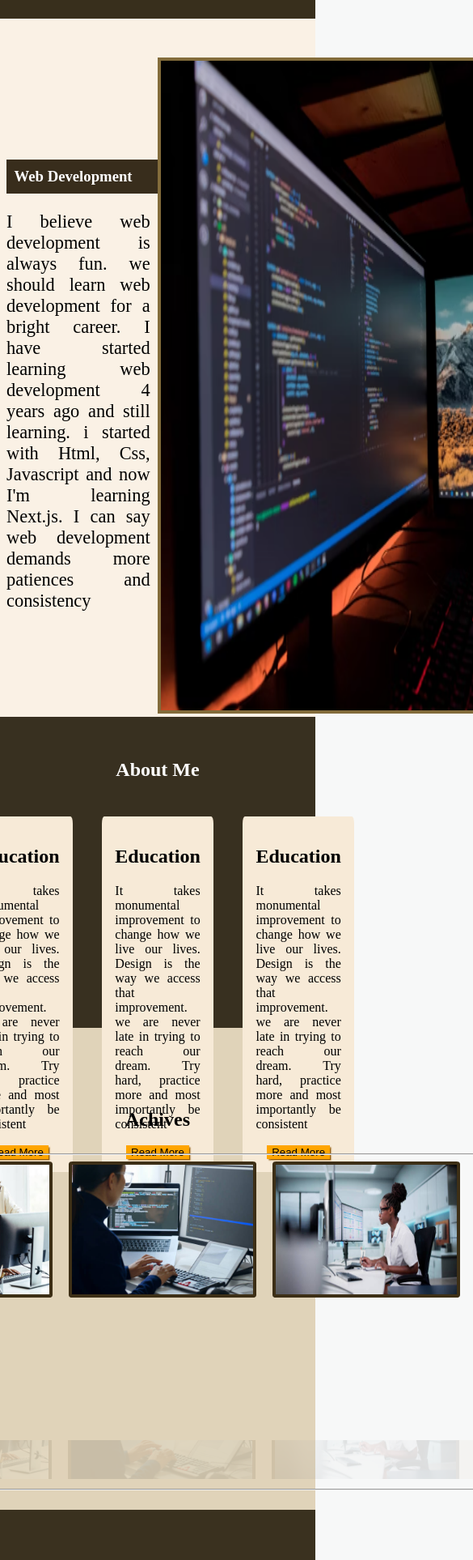
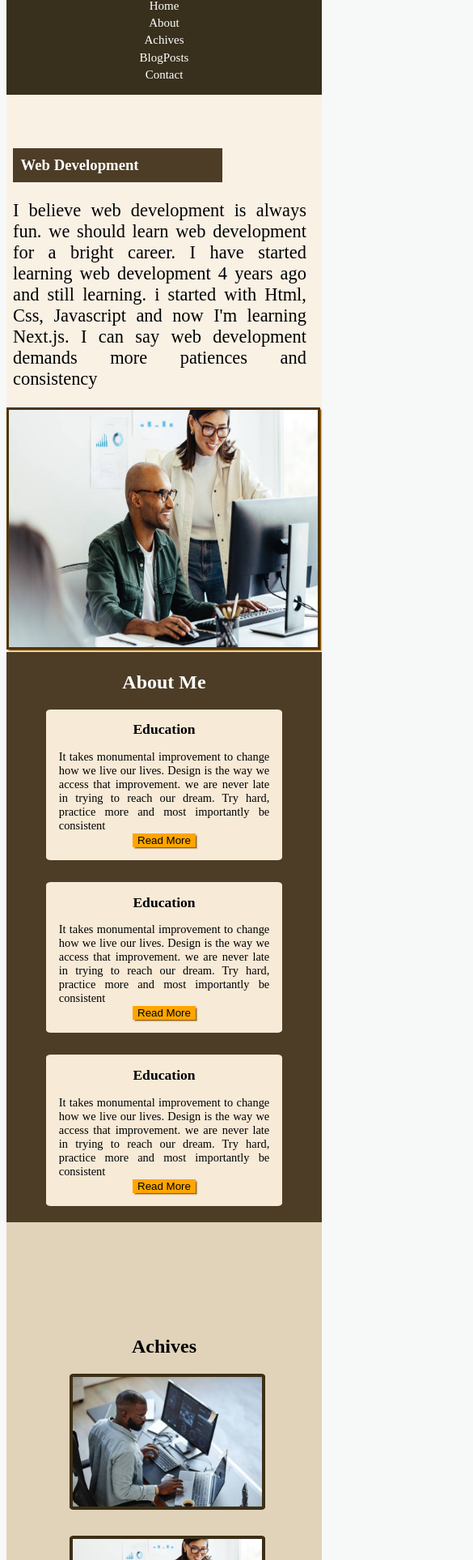
Before and after one commit to System108/blog-web-site, a plain HTML site: page index.html in a window 390 px wide. Shown: the part 74-2000 px from the top of the page at 81% size, 585 px wide, since content can reach past the window. Drawn offline with Linux system fonts and the light colour scheme.

Commit message:
Updated responsiveness in Section 1 and Section 6

```diff
--- a/index.html
+++ b/index.html
@@ -7,28 +7,21 @@
     <title>Blog Post</title>
     <link rel="stylesheet" href="https://cdnjs.cloudflare.com/ajax/libs/font-awesome/6.5.0/css/all.min.css">
 
-    <link rel="function" href="./index.js">
        <link rel="stylesheet" href="./style.css">
 
 </head>
 <body>
 <section class="section1">
-    <div class="nav">
-
         <figure class="nav__figure">
-            <nav class="nav__img" >
             <img src="" alt="logo" class="nav__img--logo" >
-            </nav >
         </figure>
-
         <ul style="list-style-type: none;" class="link--parent">
             <li><a href="#Home" class="nav__link">Home</a></li>
             <li><a href="#About" class="nav__link">About</a></li>
-            <li><a href="#Achives" class="nav__link">Achives<a></li>
+            <li><a href="#Achives" class="nav__link">Achives</a></li>
             <li><a href="#Blogposts" class="nav__link">BlogPosts</a></li>
-            <li><a href="#Contact" class="nav__link">Contact<a></li>
+            <li><a href="#Contact" class="nav__link">Contact</a></li>
         </ul>
-    </div>
 </section>
 
 <section class="section2" id="Home">
@@ -38,7 +31,7 @@
             <p class="section2__para">I believe web development is always fun. we should learn web development for a bright career. I have started learning web development 4 years ago and still learning. i started with Html, Css, Javascript and now I'm learning Next.js. I can say web development demands more patiences and consistency</p>
         </article>
         <aside class="section2__aside">
-            <img class="section2__img" src="./Screenshot 2025-06-23 123658.png" alt="side image">
+            <img class="section2__img" src="./img 2.jpg" alt="side image">
 
         </aside>
     </div>
@@ -70,7 +63,7 @@
     <h1 class="section4__title">Achives</h1>
 
     <div class="achiv__div">
-        <hr>
+
         <img src="./img 1.jpg" alt="img" class="achiv__img">
         <img src="./img 2.jpg" alt="img" class="achiv__img">
         <img src="./img 3.jpg" alt="img" class="achiv__img">
@@ -79,7 +72,7 @@
         <footer class="achiv__shadow">
             <img src="./Screenshot 2025-07-03 100233.png" alt="shadow">
         </footer>
-        <hr>
+
     </div>
 
 </section>
@@ -90,9 +83,9 @@
             <img src="./img 5.jpg" alt="blogimg" class="blog__img">
         </div>
         <article class="blog__article">
-            <h2>Blog 1</h2>
-            <h3>Sub heading</h3>
-            <p>It takes monumental improvement to change how we live our lives. Design is the way we access that improvement. we are never late in trying  to reach our dream.</p>
+            <h2 class="article__child article__head">Blog 1</h2>
+            <h3 class="article__child article__head">Sub heading</h3>
+            <p class="article__child">It takes monumental improvement to change how we live our lives. Design is the way we access that improvement. we are never late in trying  to reach our dream.</p>
             <button class="blog__btn">Learn More</button>
         </article>
     </div>
@@ -102,9 +95,9 @@
             <img src="./img 2.jpg" alt="blogimg" class="blog__img">
         </div>
         <article class="blog__article">
-            <h2>Blog 1</h2>
-            <h3>Sub heading</h3>
-            <p>It takes monumental improvement to change how we live our lives. Design is the way we access that improvement. we are never late in trying  to reach our dream.</p>
+            <h2 class="article__child">Blog 1</h2>
+            <h3 class="article__child">Sub heading</h3>
+            <p class="article__child">It takes monumental improvement to change how we live our lives. Design is the way we access that improvement. we are never late in trying  to reach our dream.</p>
             <button class="blog__btn">Learn More</button>
         </article>
     </div>
@@ -114,9 +107,9 @@
             <img src="./img 4.jpg" alt="blogimg" class="blog__img">
         </div>
         <article class="blog__article">
-            <h2>Blog 1</h2>
-            <h3>Sub heading</h3>
-            <p>It takes monumental improvement to change how we live our lives. Design is the way we access that improvement. we are never late in trying  to reach our dream.</p>
+            <h2 class="article__child">Blog 1</h2>
+            <h3 class="article__child">Sub heading</h3>
+            <p class="article__child">It takes monumental improvement to change how we live our lives. Design is the way we access that improvement. we are never late in trying  to reach our dream.</p>
             <button class="blog__btn">Learn More</button>
         </article>
     </div>
@@ -146,12 +139,12 @@
     </div>
 </section>
 
-</body>
-
 <footer class="footer__last">
+    <div class="footer__div2">
         <p class="footer__para">
         Copywrite &copy; by Systematic All Rights Reserved
         </p>
+    </div>
     <div class="footer__div">
         <a target="_blank" href="https://www.facebook.com/abdulqudus.olohunesan ">
         <i class=" icon fa-brands fa-facebook"></i>
@@ -164,3 +157,5 @@ Copywrite &copy; by Systematic All Rights Reserved
     </div>
 
 </footer>
+
+</body>
--- a/style.css
+++ b/style.css
@@ -1,45 +1,95 @@
 html{background-color: rgb(247, 248, 248);
     font-size: 1rem;}
 body{background-color: white;
-     width: 100rem;
+     width: 100%;
      max-width: 100%;
-    margin: auto;}
+
+    display: flex;
+    flex-direction: column;
+    justify-content: center;
+    align-items: center;}
 
 
     /* section 1 design starts here */
 .section1{ position: sticky;
-    top: 0; z-index: 10; }
-.nav {display: flex;
-    background-color: rgb(56, 47, 28);
-    padding: 0.6rem;
-    justify-content: space-between;
-    width: auto;}
-.nav__figure{width: 50%;}
+    width: 100%;
+    position: sticky;
+    display: flex;
+    align-items: center;
+    justify-content: space-between ;
+    width: 100%;
+    background-color:rgb(56, 47, 28) ;
+    top: 0;
+    z-index: 10;
+    }
+
+.nav__figure{
+    width: 3rem;
+    height: 2.5rem;
+
+     }
 .nav__link{text-decoration: none;
     color: white;
-
     font-size: 25px;
     cursor: pointer;
-    margin-left: 1rem;
-       }
-.link--parent{ display: flex;
     transition: all 0.02s linear;
     }
+.link--parent{ display:  flex;
+    gap: 1rem;
+    margin-right: 1rem;
+    }
 
-.nav__link:hover{background-color: rgb(247, 244, 241);
+.nav__link:hover{background-color: rgb(253, 253, 253);
     padding: 0.3rem;
-    border-radius: 1%;
+    border-radius: 5%;
     color: black;
-    transform: scale(1.1); }
+    }
 
-.nav__img{ border: 0.2rem
+.nav__img--logo{ border: 0.2rem
     solid white ;
-    width: 3rem;
-    height: 2.5rem;
-    align-items: center;
-     display: flex;}
+    height: 100%;
+    width: 100%;
+    }
+
+
+
 
 /* responsiveness start */
+@media screen and (max-width: 992px) {
+
+
+}
+
+@media screen and (max-width: 768px) {
+    .section1{display: flex;
+    flex-direction: column;
+    align-items: center;
+    justify-content: center;
+    padding: 1rem 0;
+   }
+  .nav__img--logo{margin: 0; padding: 0;}
+  .nav__figure{padding: 0; margin: 0;
+    margin-bottom: 0.5rem;}
+
+
+    .link--parent{  display: flex;
+    align-items: center;
+    justify-content: center;
+    padding: 0;
+    margin: 0;
+    width: 100%;}
+
+
+
+}
+
+@media screen and (max-width: 600px) {
+    .link--parent{flex-direction: column;
+    align-items: center;
+    gap: 0.2rem;}
+    .nav__link{font-size: 15px;
+     }
+}
 
 
 /* section 1 design ends here */
@@ -49,32 +99,52 @@ body{background-color: white;
 
 /* section 2 design starts here */
 .section2{padding-top: 3rem;
-    background-color: rgb(250, 241, 229);}
+    background-color: rgb(250, 241, 229);
+    height: 25rem; display: flex;}
 
-.section2__tittle {background-color: rgb(56, 45, 28);
+.section2__tittle {background-color: rgb(77, 61, 38);
     padding: 0.6rem;
     color: white;
     width: 15rem; }
 .section2__div{display: flex;
     align-items: center;}
-.section2__img{ border: 0.3rem
-     solid rgb(131, 108, 59);
-     width: 40rem;
-     height: 15rem;
-    min-height: 95vh;}
-.section2__aside{width: 50%;}
-.section2__article{ flex-basis: 50%;
-    width: 2rem;
-    margin-left: 0.5rem;}
+.section2__img{
+     width: 98%;
+     height: 97%;
+     border: 0.2rem solid rgb(78, 52, 3);
+     box-shadow: 0.1rem 0.1rem 0.1rem 0 rgb(150, 93, 8);
+    }
+.section2__aside{flex: 0.5;
+    height: 100%;
+    }
+
+.section2__article{flex: 0.5;
+    margin-left: 0.5rem;
+     }
 .section2__para{font-size: 1.4rem;
     text-align: justify;
     width: 95%;}
+
+
+
+@media screen and (max-width: 992px) {
+
+}
+
+@media screen and (max-width: 768px) {
+    .section2__div{flex-direction: column;}
+    .section2{height: 40rem;}
+}
+
+@media screen and (max-width: 600px) {
+
+}
 /* section 2 design ends here */
 
 
 
 /* section 3 design starts here */
-.section3 { background-color: rgb(56, 48, 32);
+.section3 { background-color: rgb(77, 61, 38);
     text-align: center;
     height: 20rem;
     padding: 2rem 0;
@@ -100,8 +170,66 @@ body{background-color: white;
     color: black;
     border: none;
     box-shadow: 0.1rem 0.1rem 0.1rem 0 rgb(150, 93, 8);
-    background-color: orange}
+    background-color: orange;}
 
+@media screen and (max-width: 900px) {
+    .section3__div{flex-direction: column;
+    width: 50%;
+    gap: 0.7rem;
+    padding: 0;}
+    .section3{height: 40rem;
+    align-items: center;
+    justify-content: center;
+    display: flex;
+    flex-direction: column; }
+    .div__edu{width: 100%;
+    padding: 0;
+    padding-bottom: 1rem;}
+    .edu{ font-size: 1.1rem;}
+    .section3__para{font-size: 0.9rem;
+    margin: 0 1rem;}
+
+}
+
+@media screen and (max-width: 768px) {
+    .section3__div{flex-direction: column;
+    width: 55%;
+    gap: 0.7rem;
+    padding: 0;}
+    .section3{height: 40rem;
+    align-items: center;
+    justify-content: center;
+    display: flex;
+    flex-direction: column; }
+    .div__edu{width: 100%;
+    padding: 0;
+    padding-bottom: 1rem;}
+    .edu{ font-size: 1.1rem;}
+    .section3__para{font-size: 0.9rem;
+    margin: 0 1rem;}
+
+
+}
+
+@media screen and (max-width: 600px) {
+    .section3__div{flex-direction: column;
+    width: 75%;
+    gap: 0.7rem;
+    padding: 0;}
+    .section3{height: 40rem;
+    align-items: center;
+    justify-content: center;
+    display: flex;
+    flex-direction: column; }
+    .div__edu{width: 100%;
+    padding: 0;
+    padding-bottom: 1rem;}
+    .edu{ font-size: 1.1rem;}
+    .section3__para{font-size: 0.9rem;
+    margin: 0 1rem;}
+
+
+}
 /* section 3 design ends here */
 
 
@@ -111,7 +239,8 @@ body{background-color: white;
     align-items: center;
     justify-content: center;
     padding-top: 5rem;
-    padding-bottom: 1rem;}
+    padding-bottom: 1rem;
+    width: 100%;}
 .achiv__img{ height: 10rem;
     width: 14rem;
     border: 0.3rem solid rgb(61, 47, 22);
@@ -124,11 +253,53 @@ hr{color: brown;}
 .achiv__shadow{margin-left: 0.6rem;
     opacity: 0.1; }
 
+
+    @media screen and (max-width: 1248px) {
+    .achiv__div{width: 100%; display: grid;
+    grid-template-columns: 50% 50%;
+    margin-left: 20%; gap: 2rem;}
+    .achiv__shadow{opacity: 0;}
+
+
+}
+
+@media screen and (max-width: 768px) {
+    .achiv__div{display: flex;
+    flex-direction: column;
+    width: 60%;
+    gap: 2rem;
+    margin: 0;
+    padding: 0;}
+    .achiv__img{ width: 100%;
+    height: 15rem;
+    margin: 0;
+    padding: 0;}
+    .achiv__shadow{opacity: 0;}
+    .section4{height: 90rem;
+    padding-top: 10rem;
+}
+
+}
+
+@media screen and (max-width: 600px) {
+    .achiv__div{display: flex;
+    flex-direction: column;
+    width: 60%;
+    gap: 2rem;}
+    .achiv__img{ width: 100%;
+    height: 10rem;}
+    .achiv__shadow{opacity: 0;}
+    .section4{height: 65rem;
+    }
+
+}
+
+
 /* section 4 design ends here */
 
 
 /* section 5 design starts here */
-.section5{background-color: rgb(58, 49, 31);
+.section5{background-color: rgb(77, 61, 38);
     display: flex; flex-direction: column;
     align-items: center;
     height: 48rem;
@@ -148,7 +319,8 @@ hr{color: brown;}
     height: 100%;
     }
 .blog__article{width: 70%;
-    padding-left: 1rem;
+    padding-left: 0.5rem;
+
     }
 .blog__div--img{width: 28%;
     height: 100%;
@@ -163,27 +335,41 @@ hr{color: brown;}
     box-shadow: 0.1rem 0.1rem 0.1rem 0 rgb(150, 93, 8);
     margin-bottom: 0.5rem;}
 
+
+@media screen and (max-width: 768px) {
+    .blog__div{height: 10rem;}
+    .article__child{font-size: 0.8rem;}
+    .blog__btn{font-size: 0.7rem;}
+    .section5{ height: 40rem;
+    padding-top: 2rem;}
+     }
+
 /* section 5 design ends here */
 
 
 /* section 6 design starts here */
 .section6{background-color: rgb(230, 208, 180);
     height: 35rem;
+    width: 100%;
     display: flex;
     flex-direction: column;
-    align-items: center;}
+    align-items: center;
+    justify-content: center;}
 .section6__title{margin: 4rem;}
 .form__div{margin-bottom: 1.5rem;
     display: flex;
     justify-content: center;
     align-items: center;}
 
-.cont__form{background-color: rgb(85, 69, 41);
+.cont__form{
     width: 100%;
     height: 15rem;
-    padding: 2rem;
-    box-shadow: 0.1rem 0.1rem 0.1rem 0.1rem  rgb(51, 33, 5)}
-.cont__div{width: 40%;}
+    }
+
+.cont__div{width: 40%;
+    background-color: rgb(77, 61, 38);
+    box-shadow: 0.1rem 0.1rem 0.1rem 0.1rem  rgb(51, 33, 5);
+    padding: 2rem;}
 .cont__label{ flex: 0.3;
     color: white;
     font-size: 1.2rem;
@@ -210,19 +396,48 @@ hr{color: brown;}
     }
 
 
+    @media screen and (max-width: 768px) {
+    .section6{width: 100%;}
+    .cont__div{width: 85%;}
+    .form__btn{transform: scale(1.2);
+    padding: 0.2rem;
 
-.footer__last{background-color: rgb(85, 69, 41);
+    }
+    .form__div--btn{margin-right: 1.5rem;}
+    }
+
+/* section 6 design ends here */
+
+
+
+.footer__last{background-color: rgb(56, 47, 28);
     height: 5rem;
+    width: 100%;
      display: flex;
+     align-items: center;
      justify-content: center;
      }
 .footer__para{color: white;
      flex: 0.7;
      margin-left: 2rem;
-    margin-right: 35rem;
+    margin-right: 10rem;
      font-size: 1.3rem;}
 .icon{font-size: 2rem;
     margin-right: 2rem;
     margin-top: 1rem;
     margin-bottom: 0.5rem;
     color: white;}
+.footer__div{ display: flex; gap: 1rem;
+     }
+
+@media screen and (max-width: 768px) {
+    .footer__last{ flex-direction: column;
+    align-items: center; display: flex;
+    justify-content: center;}
+    .footer__para{font-size: 0.8rem;
+    width: 100%;
+    margin: 0;}
+    .icon{font-size: 1.3rem;
+    margin: 0;}
+    .footer__div{ display: flex; gap: 1rem;
+    margin-top: 1rem;}}
```
Lines whose indentation alone changed are shown as unchanged.
